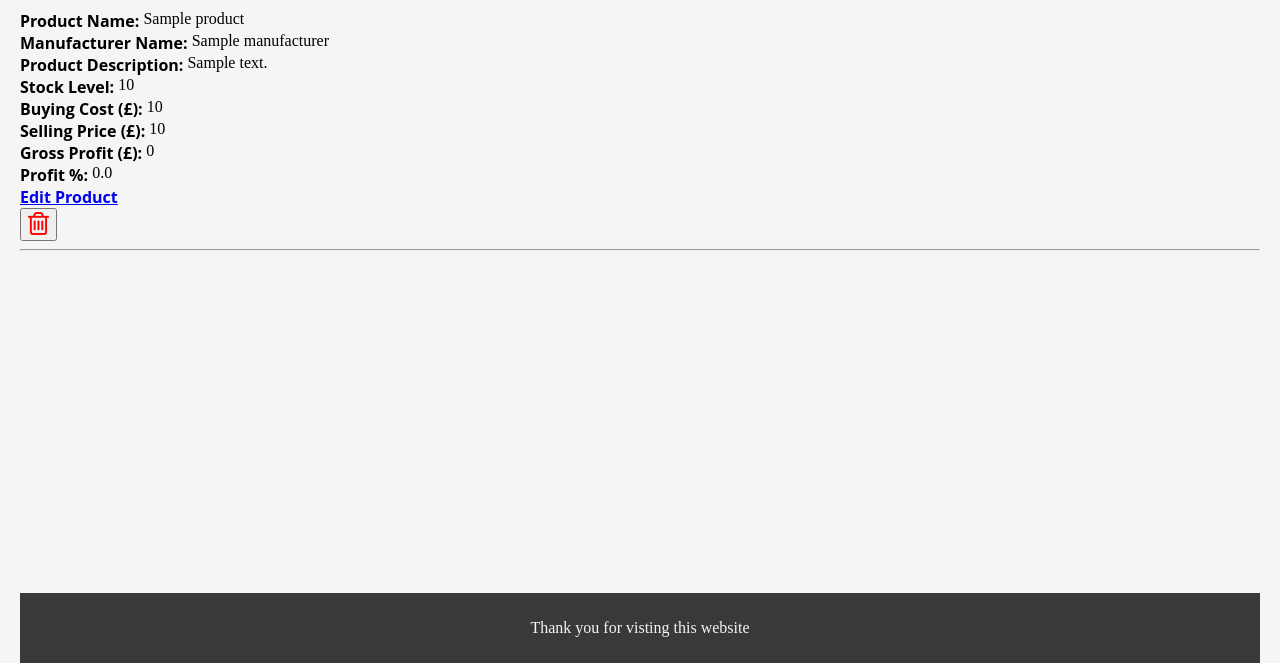
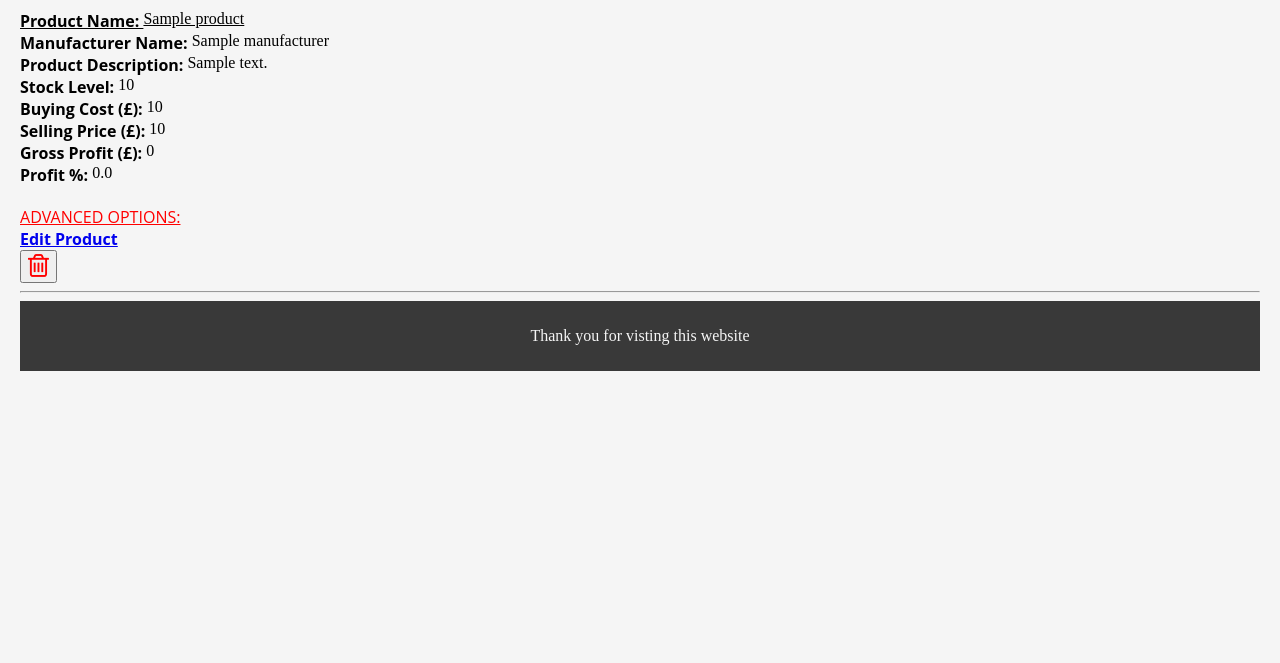
Before and after one commit to SeanCushnie/Project_One, a Flask app: page /products in a window 1280 px wide. Shown: the part 137-800 px from the top of the page. Run offline with Flask 3, Linux system fonts and the light colour scheme; a database or web service that is not in the repository returns one stand-in record (values such as "Sample title"); some libraries are stand-ins or nearby versions.

Commit message:
more styling. Changed fixed footer

```diff
--- a/static/style.css
+++ b/static/style.css
@@ -78,7 +78,6 @@ footer{
         background-color: rgb(57, 57, 57);
         color: whitesmoke;
         padding: 10px;
-        position: fixed;
         left: 20px;
         right: 20px;
         bottom: 0;
@@ -90,3 +89,9 @@ footer > p {
     justify-content: center;
     align-items: center;
 }
+.advanced_options {
+    margin-top: 20px
+}
+.advanced_options > p {
+    color: red
+}
--- a/templates/products/index.html
+++ b/templates/products/index.html
@@ -6,7 +6,7 @@
     <div id="container">
         <div class="product_container">
             <div class="title">
-                <h2>Product Name: </h2> {{product.title}}
+                <h2><u>Product Name: </h2> {{product.title}}</u>
             </div>
             <div class="productManufacturerName">
                 <h3>Manufacturer Name: </h3> {{product.manufacturer.name}}
@@ -38,11 +38,14 @@
                 <p> NEGATIVE MARGIN!</p>
                 {% endif %}
             </div>
-            <div class="Edit Product"></div>
-            <h3><a href="/products/{{product.id}}/edit">Edit Product</a></h3>
-            <form class="delete-form" action="/products/{{product.id}}/delete" method="POST">
-                <button class="trash-button"><i class="fa fa-trash-o fa-2x" style="color:red" aria-hidden="true"></i></button>
-            </form>
+            <div class = "advanced_options">
+                <p> <u>ADVANCED OPTIONS:</u></p>
+                <div class="Edit Product"></div>
+                <h3><a href="/products/{{product.id}}/edit">Edit Product</a></h3>
+                <form class="delete-form" action="/products/{{product.id}}/delete" method="POST">
+                    <button class="trash-button"><i class="fa fa-trash-o fa-2x" style="color:red" aria-hidden="true"></i></button>
+                </form>
+            </div>
 
         </div>
     <hr>
```
Also changed, not shown: templates/manufacturers/index.html (+9 -6 lines).
